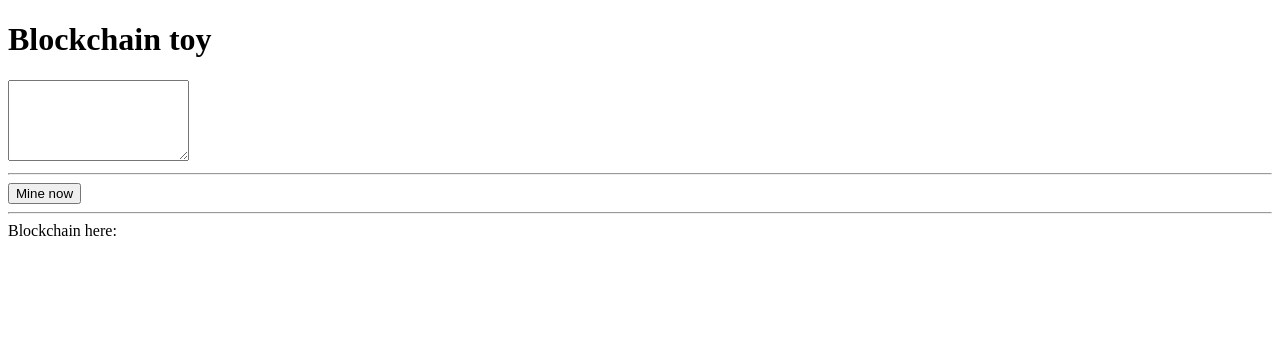
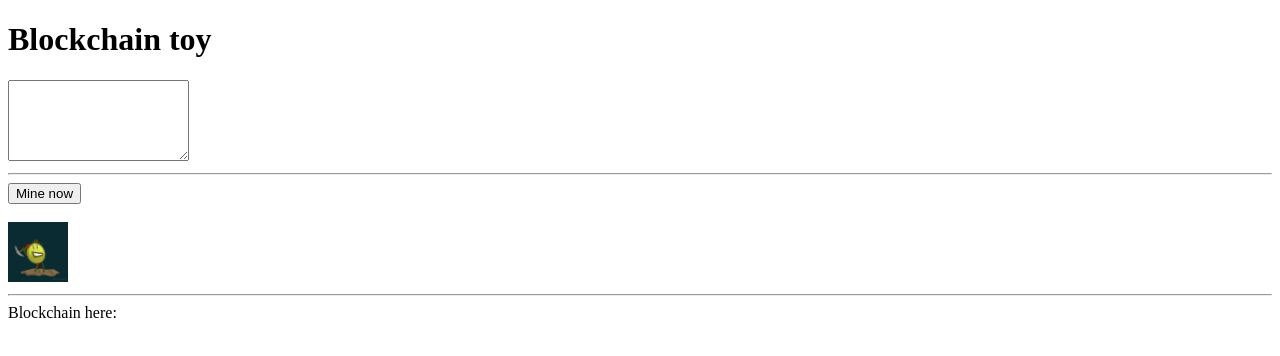
Before and after one commit to MateusDenucci/react-blockchain, a React (Create React App) app: page / in a window 1280 px wide. Both pictures are taken after typing "Sample" into the empty fields and a click on the button "Mine now". Shown: the top 356 px of the page. Built offline with nearby package versions, Linux system fonts and the light colour scheme.

Commit message:
Adding mining Gif

```diff
--- a/src/pages/MiningPage.js
+++ b/src/pages/MiningPage.js
@@ -2,6 +2,7 @@ import { useState } from "react";
 import DisplayBlockchain from "../components/DisplayBlockchain";
 import MineBlock from "../components/MineBlock";
 import getSHA256Hash from "../utils/sha256";
+import miningGif from "../images/mining.gif";
 
 function MiningPage() {
   const [blockchain, setBlockchain] = useState([]);
@@ -11,7 +12,7 @@ function MiningPage() {
     setIsMining(true);
     let nonce = 0;
     let hash = await getSHA256Hash(payload);
-    while (!hash.endsWith("000")) {
+    while (!hash.endsWith("0000")) {
       hash = await getSHA256Hash(payload + nonce.toString());
       nonce++;
     }
@@ -28,6 +29,8 @@ function MiningPage() {
     <div>
       <h1>Blockchain toy</h1>
       <MineBlock handleMining={handleMining} />
+      <br />
+      {isMining && <img width={60} alt="Mining gif" src={miningGif} />}
       <hr></hr>
       <DisplayBlockchain blockchain={blockchain} />
     </div>
```
Also changed, not shown: src/components/MiningGif.js (added), src/images/mining.gif (added).
